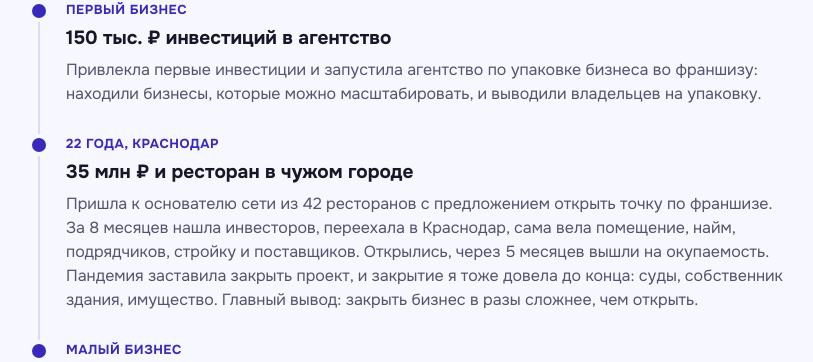
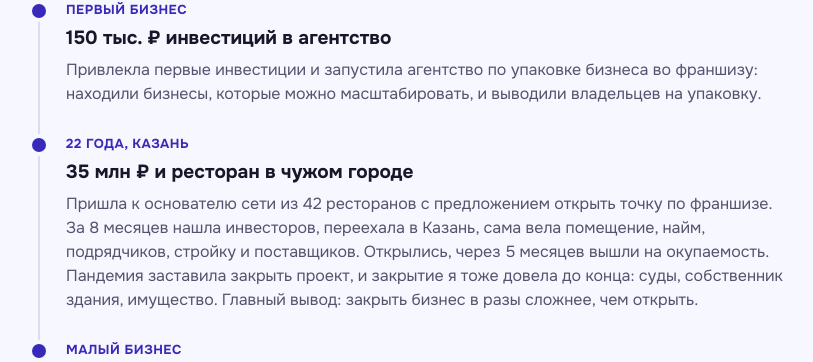
Before and after one commit to florise-web/portfolio, a plain HTML site: page index.html in a window 1280 px wide. Shown: the part 8453-8815 px from the top of the page, without its empty margins (88-901 px from the left). Drawn offline with Linux system fonts and the light colour scheme.

Commit message:
Fix restaurant city: Kazan
Co-Authored-By: Claude Opus 5.5 <noreply@anthropic.com>
Claude-Session: https://claude.ai/code/session_01KRCufuLhXH7cze8hDKfYEa

```diff
--- a/index.html
+++ b/index.html
@@ -413,7 +413,7 @@ footer h2{max-width:760px}
   <ol class="path">
     <li class="reveal"><span class="pw">Университет, Уфа</span><b>Первые команды и первые деньги</b><p>Состояла в 5 общественных организациях, 2 из них возглавляла. С командой придумали ролевую игру «Дом книг» на 60–150 участников и продавали её крупным работодателям Уфы, в том числе «Метро», как инструмент оценки кандидатов. Проводили бизнес-завтраки и нетворкинги для предпринимателей.</p></li>
     <li class="reveal"><span class="pw">Первый бизнес</span><b>150 тыс. ₽ инвестиций в агентство</b><p>Привлекла первые инвестиции и запустила агентство по упаковке бизнеса во франшизу: находили бизнесы, которые можно масштабировать, и выводили владельцев на упаковку.</p></li>
-    <li class="reveal"><span class="pw">22 года, Краснодар</span><b>35 млн ₽ и ресторан в чужом городе</b><p>Пришла к основателю сети из 42 ресторанов с предложением открыть точку по франшизе. За 8 месяцев нашла инвесторов, переехала в Краснодар, сама вела помещение, найм, подрядчиков, стройку и поставщиков. Открылись, через 5 месяцев вышли на окупаемость. Пандемия заставила закрыть проект, и закрытие я тоже довела до конца: суды, собственник здания, имущество. Главный вывод: закрыть бизнес в разы сложнее, чем открыть.</p></li>
+    <li class="reveal"><span class="pw">22 года, Казань</span><b>35 млн ₽ и ресторан в чужом городе</b><p>Пришла к основателю сети из 42 ресторанов с предложением открыть точку по франшизе. За 8 месяцев нашла инвесторов, переехала в Казань, сама вела помещение, найм, подрядчиков, стройку и поставщиков. Открылись, через 5 месяцев вышли на окупаемость. Пандемия заставила закрыть проект, и закрытие я тоже довела до конца: суды, собственник здания, имущество. Главный вывод: закрыть бизнес в разы сложнее, чем открыть.</p></li>
     <li class="reveal"><span class="pw">Малый бизнес</span><b>Из ремесла в бизнес</b><p>В производстве декоративных пряников наладила документооборот, финансовый учёт и процессы, расширила каналы сбыта, чтобы продажи шли и вне сезона.</p></li>
     <li class="reveal"><span class="pw">2022–2025, ОЭЗ «Алабуга»</span><b>От мероприятий до трёх заводов</b><p>Начала с ежемесячных четырёхдневных мероприятий для кандидатов: приехало больше 1&nbsp;000 человек, около 40% устроились в компанию. Через 4 месяца меня повысили до руководителя: найм, адаптация, обучение, кризисные ситуации, запуск новых мощностей. Первый завод запустили за 6 месяцев вместо обычных 2–3 лет, по той же схеме ещё два.</p></li>
     <li class="reveal"><span class="pw">2025 · сейчас</span><b>Онлайн-запуски и ИИ</b><p>Перенесла управленческий опыт в продюсирование: стратегия, воронка, цифры, проверка гипотез. Параллельно сама собираю в Claude Code лендинги, ботов и ИИ-агентов.</p></li>
```
